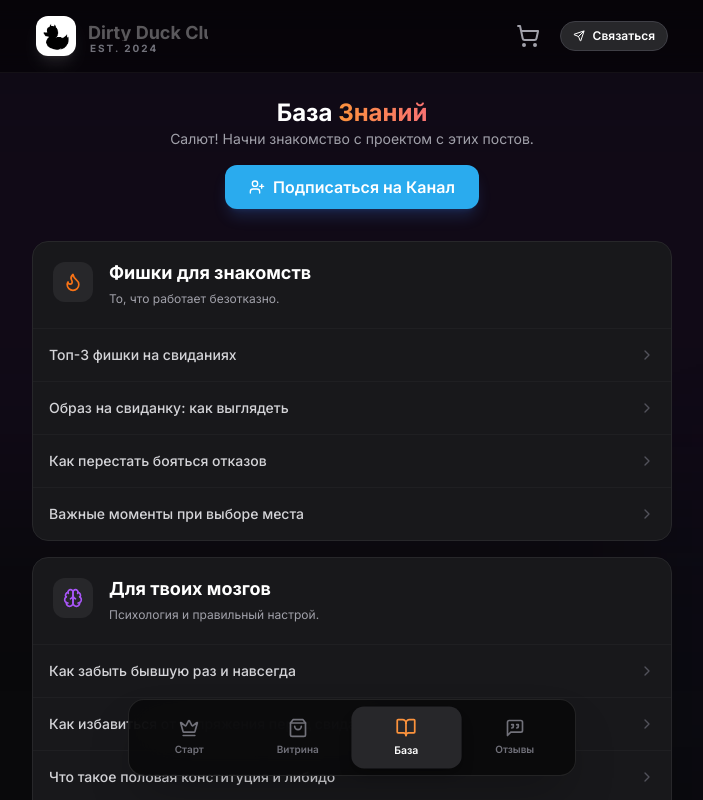
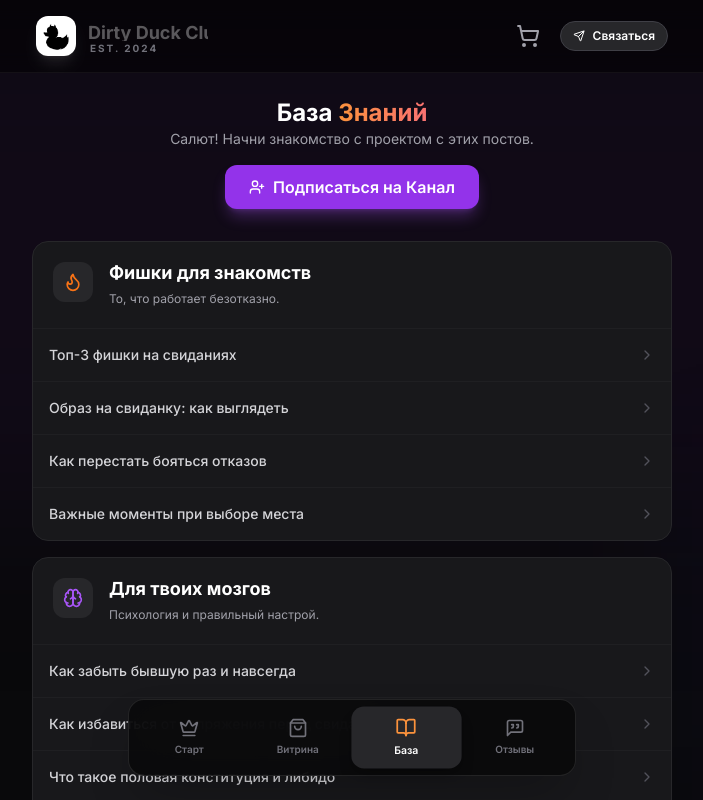
Before and after one commit to Ivantech123/DDC, a React (Vite) app: page / in a window 1280 px wide. Both pictures are taken after a click on the button "База". Shown: the top 800 px of the page, without its empty margins (288-991 px from the left). Built offline with nearby package versions, Linux system fonts and the light colour scheme.

Commit message:
Make channel button purple

```diff
--- a/App.tsx
+++ b/App.tsx
@@ -173,7 +173,7 @@ const App: React.FC = () => {
                       href={TG_CHANNEL}
                       target="_blank"
                       rel="noopener noreferrer"
-                      className="inline-flex items-center gap-2 px-6 py-2.5 bg-[#2AABEE] text-white rounded-xl font-semibold shadow-lg shadow-blue-500/20 hover:bg-[#229ED9] transition-all active:scale-95 hover:-translate-y-0.5"
+                      className="inline-flex items-center gap-2 px-6 py-2.5 bg-purple-600 text-white rounded-xl font-semibold shadow-lg shadow-purple-500/30 hover:bg-purple-700 transition-all active:scale-95 hover:-translate-y-0.5"
                     >
                       <UserPlus className="w-4 h-4" />
                       Подписаться на Канал
```
